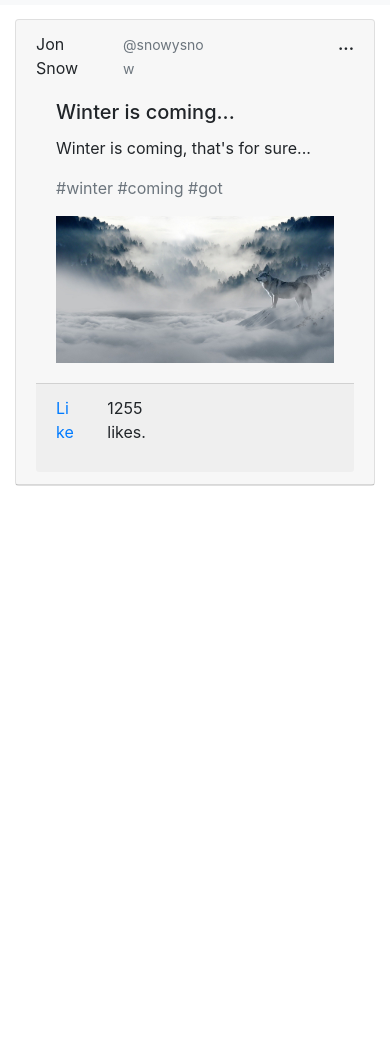
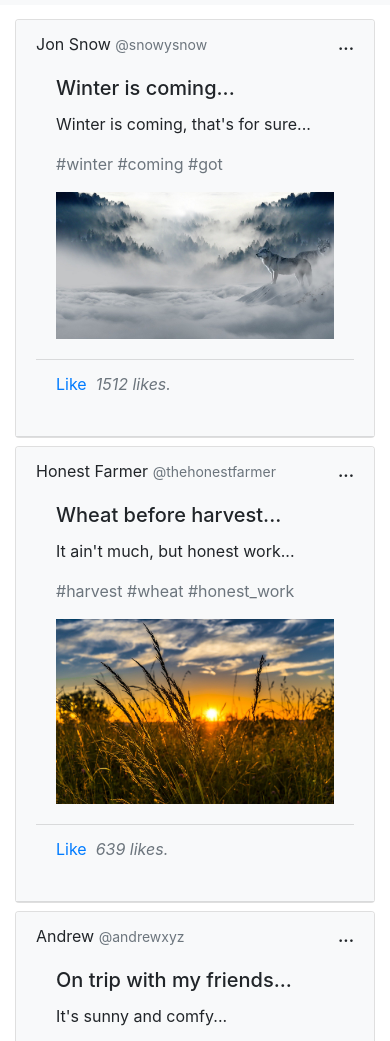
Before and after one commit to yinchyy/photo-gallery, a plain HTML site: page index.html in a window 390 px wide. Shown: the part 51-1092 px from the top of the page. Before the commit the page ends 844 px from the top, so only its background shows below. Drawn offline with nearby package versions, Linux system fonts and the light colour scheme.

Commit message:
add more posts, change colors, add margin between posts

```diff
--- a/index.html
+++ b/index.html
@@ -26,11 +26,10 @@
         </div>
       </nav>
       <div class="container">
-        <div class="card">
-          <div class="card-header">
+        <div class="card mb-2">
+          <div class="card-header bg-light">
             <div class="row row-col-3">
-              <div class="col-3 col-md-2">Jon Snow</div>
-              <div class="col-4 col-md-3 text-muted"><small>@snowysnow</small></div>
+              <div class="col-10">Jon Snow <small class="text-muted">@snowysnow</small></div>
               <div class="col-2 ml-auto text-right"><b>...</b></div>
             </div>
             <div class="card-body">
@@ -39,10 +38,51 @@
               <p class="card-text text-muted">#winter #coming #got</p>
               <img src="images/wolf-winter.jpg" class="img-fluid" alt="@snowysnow_wolf-winter.jpg"/>
             </div>
-            <div class="card-footer">
+            <div class="card-footer bg-light">
               <div class="row">
-                <p class="text-primary col-2 col-lg-1">Like</p>
-                <p class="col-4 col-md-3 mr-auto">1255 likes.</p>
+                <p class="text-primary col-12">Like &nbsp;<i class="text-muted">1512 likes.</i></p>
+              </div>
+            </div>
+          </div>
+        </div>
+
+
+        <div class="card mb-2">
+          <div class="card-header bg-light">
+            <div class="row row-col-3">
+              <div class="col-10">Honest Farmer <small class="text-muted">@thehonestfarmer</small></div>
+              <div class="col-2 ml-auto text-right"><b>...</b></div>
+            </div>
+            <div class="card-body">
+              <h5 class="card-title">Wheat before harvest...</h5>
+              <p class="card-text">It ain't much, but honest work... </p>
+              <p class="card-text text-muted">#harvest #wheat #honest_work</p>
+              <img src="images/wheat-before-harvest.jpg" class="img-fluid" alt="@thehonestfarmer_wheat_before_harvest.jpg"/>
+            </div>
+            <div class="card-footer bg-light">
+              <div class="row">
+                <p class="text-primary col-12">Like &nbsp;<i class="text-muted">639 likes.</i></p>
+              </div>
+            </div>
+          </div>
+        </div>
+
+
+        <div class="card mb-2">
+          <div class="card-header bg-light">
+            <div class="row row-col-3">
+              <div class="col-10">Andrew <small class="text-muted">@andrewxyz</small></div>
+              <div class="col-2 ml-auto text-right"><b>...</b></div>
+            </div>
+            <div class="card-body">
+              <h5 class="card-title">On trip with my friends...</h5>
+              <p class="card-text">It's sunny and comfy... </p>
+              <p class="card-text text-muted">#trip #sunny #summer</p>
+              <img src="images/friends-on-a-trip.jpg" class="img-fluid" alt=@andrewxyz_friends-on-a-trip.jpg"/>
+            </div>
+            <div class="card-footer bg-light">
+              <div class="row">
+                <p class="text-primary col-12">Like &nbsp;<i class="text-muted">256 likes.</i></p>
               </div>
             </div>
           </div>
```
